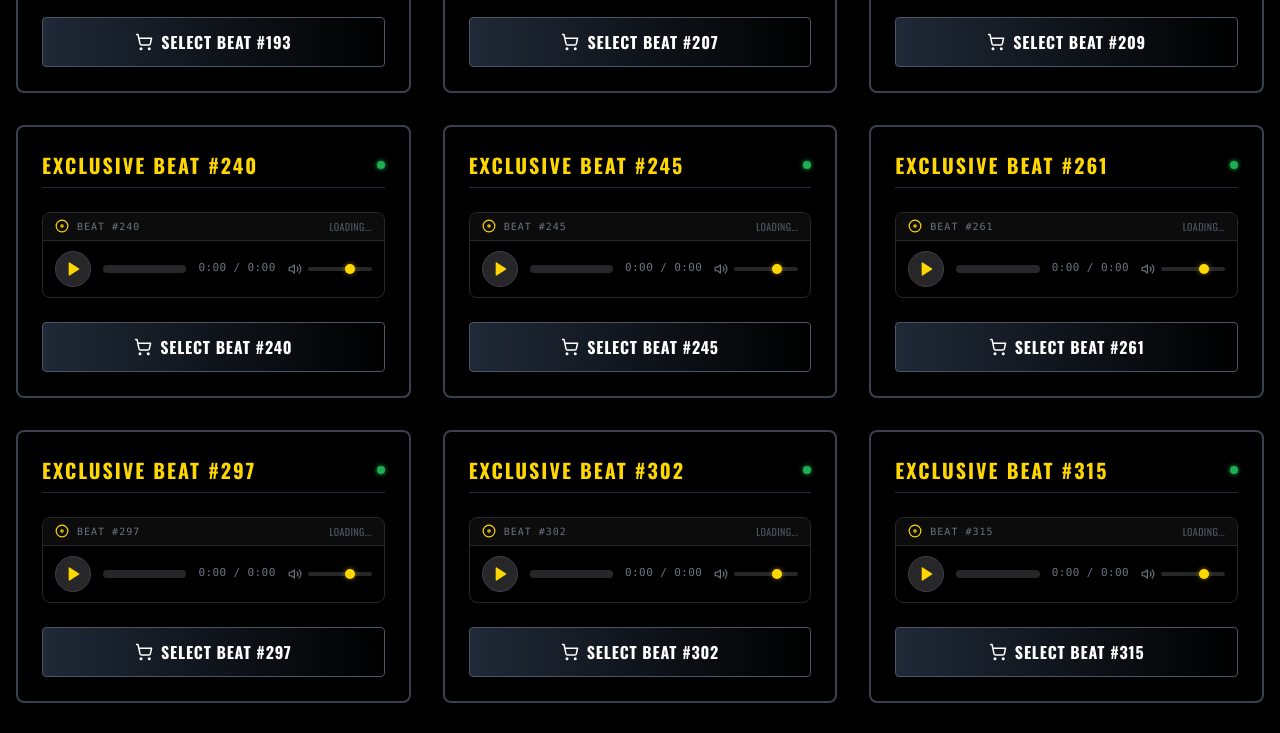
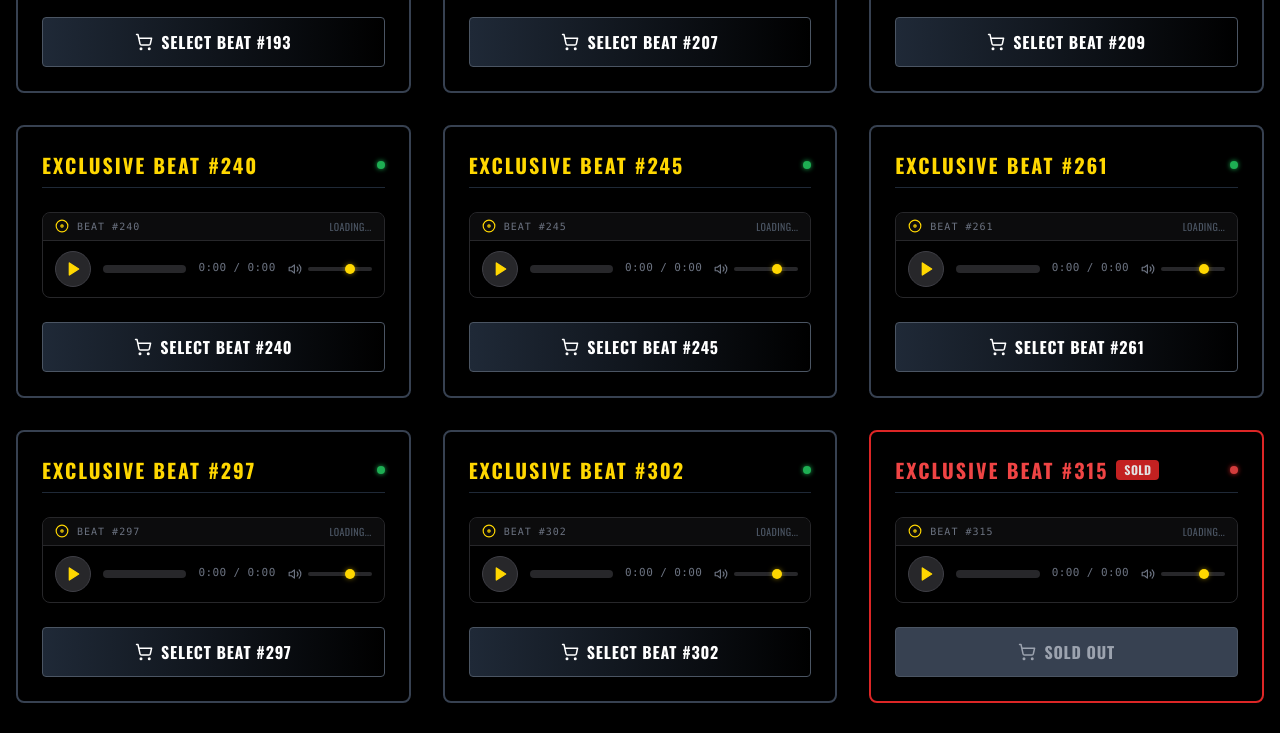
Before and after one commit to YoungG71/younggg-beatmaker, a React (Vite) app: page /beat-store in a window 1280 px wide. Shown: the part 880-1613 px from the top of the page. Built offline with nearby package versions, Linux system fonts and the light colour scheme; a web font is replaced by a local one.

Commit message:
feat: Enhance BeatStore component with sold beat indication and styling improvements

```diff
--- a/src/components/BeatStore.jsx
+++ b/src/components/BeatStore.jsx
@@ -8,6 +8,8 @@ const beatIds = [
   "330", "337", "359", "389", "407", "412",
   "418", "421", "422", "423", "429", "431"
 ];
+
+const soldBeats = ["315", "418"];
 
 const BeatStore = () => {
   const scrollToCheckout = (beatId) => {
@@ -49,16 +51,29 @@ const BeatStore = () => {
 
         {/* Beats Grid */}
         <div className="grid grid-cols-1 md:grid-cols-2 lg:grid-cols-3 gap-8 mb-20">
-          {beatIds.map((id) => (
+          {beatIds.map((id) => {
+            const isSold = soldBeats.includes(id);
+            return (
               <div
                 key={id}
-              className="bg-black border-2 border-gray-700 hover:border-west-gold rounded-lg p-6 shadow-lg transition-all duration-500 ease-out hover:shadow-[0_0_30px_rgba(255,215,0,0.4)] hover:-translate-y-2 hover:scale-[1.02] group flex flex-col gap-4"
+                className={`bg-black border-2 rounded-lg p-6 shadow-lg transition-all duration-500 ease-out hover:-translate-y-2 hover:scale-[1.02] group flex flex-col gap-4 ${
+                  isSold
+                    ? 'border-red-600 hover:border-red-500 hover:shadow-[0_0_30px_rgba(220,38,38,0.4)]'
+                    : 'border-gray-700 hover:border-west-gold hover:shadow-[0_0_30px_rgba(255,215,0,0.4)]'
+                }`}
               >
                 <div className="flex justify-between items-center border-b border-gray-800 pb-2 mb-2">
-                <h4 className="text-xl text-west-gold font-bold tracking-widest">
+                  <div className="flex items-center gap-2">
+                    <h4 className={`text-xl font-bold tracking-widest ${isSold ? 'text-red-500' : 'text-west-gold'}`}>
                       EXCLUSIVE BEAT #{id}
                     </h4>
-                <div className="w-2 h-2 rounded-full bg-green-500 shadow-[0_0_5px_#22c55e] animate-pulse"></div>
+                    {isSold && (
+                      <span className="px-2 py-0.5 bg-red-600 text-white text-xs font-black rounded animate-pulse">
+                        SOLD
+                      </span>
+                    )}
+                  </div>
+                  <div className={`w-2 h-2 rounded-full ${isSold ? 'bg-red-500 shadow-[0_0_5px_#dc2626] animate-pulse' : 'bg-green-500 shadow-[0_0_5px_#22c55e] animate-pulse'}`}></div>
                 </div>
 
               <div className="w-full">
@@ -70,13 +85,19 @@ const BeatStore = () => {
 
               <button
                 onClick={() => scrollToCheckout(id)}
-                className="w-full mt-2 bg-gradient-to-r from-gray-800 to-black hover:from-west-gold hover:to-yellow-500 text-white hover:text-black font-bold py-3 px-4 rounded border border-gray-600 hover:border-west-gold transition-all duration-300 flex items-center justify-center gap-2 uppercase tracking-wider shadow-md"
+                className={`w-full mt-2 font-bold py-3 px-4 rounded border transition-all duration-300 flex items-center justify-center gap-2 uppercase tracking-wider shadow-md ${
+                  isSold
+                    ? 'bg-gray-700 border-gray-600 text-gray-400 cursor-not-allowed hover:bg-gray-700'
+                    : 'bg-gradient-to-r from-gray-800 to-black hover:from-west-gold hover:to-yellow-500 text-white hover:text-black border-gray-600 hover:border-west-gold'
+                }`}
+                disabled={isSold}
               >
                 <ShoppingCart size={18} />
-                Select Beat #{id}
+                {isSold ? 'SOLD OUT' : `Select Beat #${id}`}
               </button>
             </div>
-          ))}
+            );
+          })}
         </div>
 
         {/* Checkout Section */}
```
Lines whose indentation alone changed are shown as unchanged.
